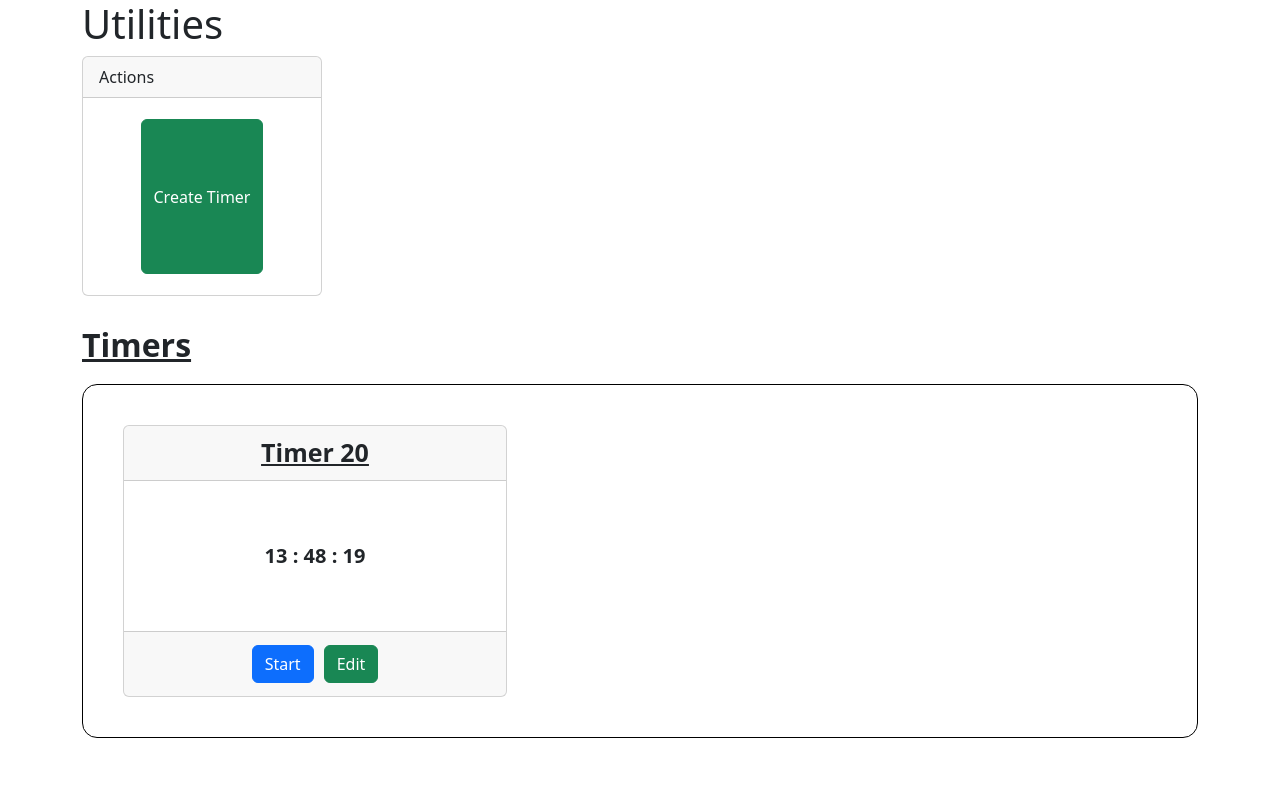
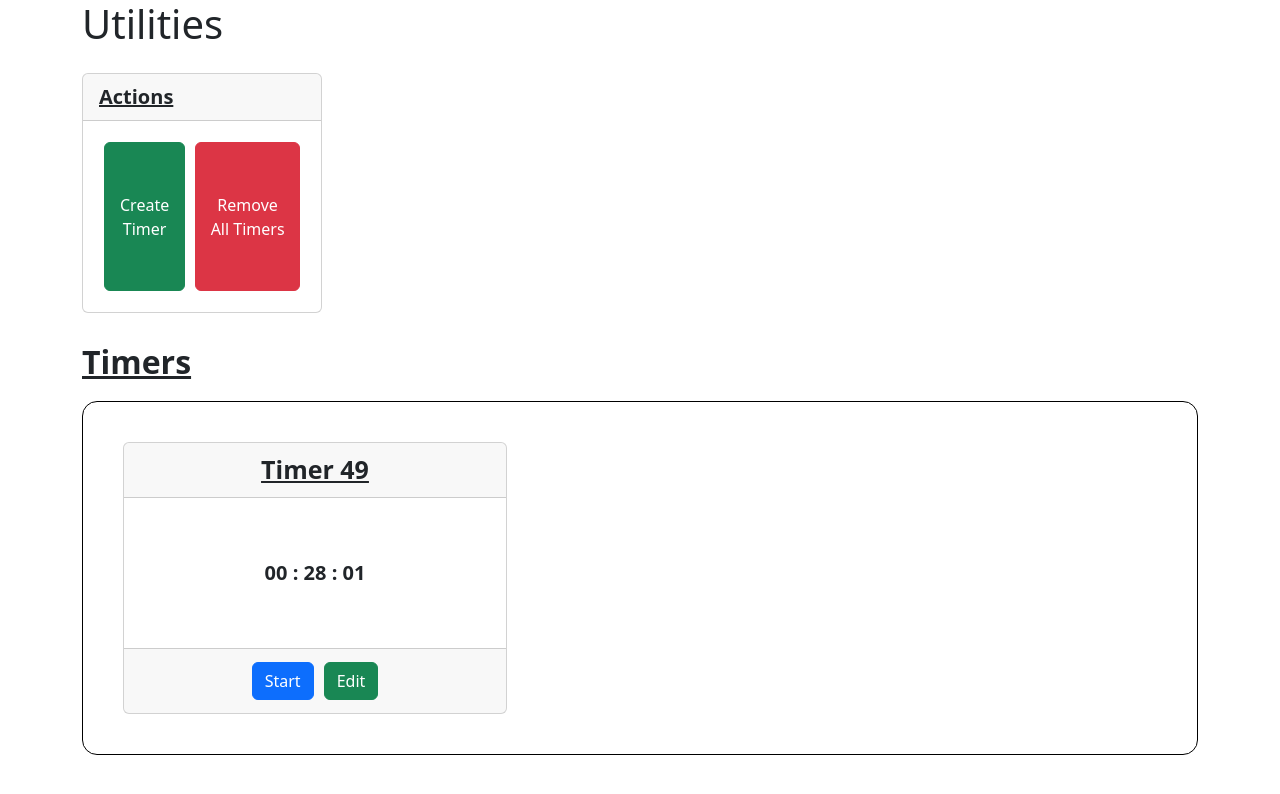
Before and after one commit to HectorJimMun/timer-website-angular, an Angular app: page / in a window 1280 px wide. Both pictures are taken after a click on the button "Create Timer". Shown: the top 794 px of the page. Built offline with nearby package versions, Linux system fonts and the light colour scheme.

Commit message:
Added logic to remove timers

```diff
--- a/src/app/app.component.css
+++ b/src/app/app.component.css
@@ -7,3 +7,9 @@
     vertical-align: center;
     justify-content: center;
 }
+
+.alarm-actions-title {
+    font-weight: bold;
+    font-size: 20px;
+    text-decoration: underline;
+}
--- a/src/app/app.component.html
+++ b/src/app/app.component.html
@@ -1,14 +1,15 @@
 <div class="container">
     <h1>Utilities</h1>
-    <div class="card" style="width: 15rem; height: 15rem;">
-        <div class="card-header">
+    <div class="card" style="width: 15rem; height: 15rem; margin-top: 25px;">
+        <div class="card-header alarm-actions-title">
           Actions
         </div>
         <div class="card-body alarm-actions-body">
           <button type="button" class="btn btn-success action-btn" (click)="createTimer()">Create Timer</button>
+          <button type="button" class="btn btn-danger action-btn" (click)="removeAllTimers()">Remove All Timers</button>
         </div>
     </div>
-    <app-timer-list [timerListData]="timerList"/>
+    <app-timer-list [timerListData]="timerList" (removeTimerEvent)="removeTimer($event)"/>
 </div>
 
 <router-outlet />
--- a/src/app/app.component.ts
+++ b/src/app/app.component.ts
@@ -1,8 +1,9 @@
-import { Component, OnInit } from '@angular/core';
+import { Component, inject, OnInit } from '@angular/core';
 import { RouterOutlet } from '@angular/router';
 import { CommonModule } from '@angular/common';
 import { Timer } from './models/timer.model';
 import { TimerListComponent } from "./components/timer-list/timer-list.component";
+import { TimerServiceService } from './services/timer-service.service';
 
 @Component({
   selector: 'app-root',
@@ -12,31 +13,31 @@ import { TimerListComponent } from "./components/timer-list/timer-list.component
   styleUrl: './app.component.css'
 })
 export class AppComponent implements OnInit {
+    private _timerService = inject(TimerServiceService);
     timerList: Timer[] = [];
 
     ngOnInit(): void {
+        this.timerList = this._timerService.getTimers();
     }
 
-    createTimer() {
-        // Create timer
-        let timerId = Math.trunc(Math.random() * 100);
-        let hours =   Math.trunc(Math.random() * (24 - 0) + 0);
-        let minutes = Math.trunc(Math.random() * (59 - 0) + 0);
-        let seconds = Math.trunc(Math.random() * (59 - 0) + 0);
+    // Calls the service to create a new timer
+    createTimer(): void {
+        this._timerService.createTimer();
+        this.timerList = this._timerService.getTimers();
+    }
 
-        var timer: Timer = {
-          id : timerId,
-          title : "Timer " + timerId,
-          originalHours: hours,
-          currentHours : hours,
-          originalMinutes: minutes,
-          currentMinutes : minutes,
-          originalSeconds: seconds,
-          currentSeconds : seconds,
-          active : false,
-          sound : "assets/sounds/sound_01.wav"
-        };
+    /**
+     * Calls the service to remove the timer.
+     * @param {number} timerId ID of the timer to be removed.
+     */
+    removeTimer(timerId: number): void {
+        this._timerService.removeTimer(timerId);
+        this.ngOnInit();
+    }
 
-        this.timerList.push(timer);
+    // Calls the service to remove all the timers
+    removeAllTimers(): void {
+        this._timerService.removeAllTimers();
+        this.ngOnInit();
     }
 }
--- a/src/app/components/timer-list/timer-list.component.html
+++ b/src/app/components/timer-list/timer-list.component.html
@@ -1,8 +1,8 @@
 @if (timerList.length > 0) {
     <h2>Timers</h2>
     <div class="container responsive-grid">
-        @for (timer of timerList; track $index) {
-            <app-timer [timerData]="timer" />
+        @for (timer of timerList; track timer.id) {
+            <app-timer [timerData]="timer" (removeTimerEvent)="removeTimer($event)"/>
         }
     </div>
 }
--- a/src/app/components/timer-list/timer-list.component.ts
+++ b/src/app/components/timer-list/timer-list.component.ts
@@ -1,4 +1,4 @@
-import { Component, inject, Input, OnInit } from '@angular/core';
+import { Component, inject, Input, OnInit, Output, EventEmitter } from '@angular/core';
 import { CommonModule } from '@angular/common';
 import { TimerComponent } from '../timer/timer.component';
 import { LocalStorageService } from '../../services/local-storage.service';
@@ -13,6 +13,7 @@ import { Timer } from '../../models/timer.model';
 })
 export class TimerListComponent implements OnInit {
     @Input({ required: true }) timerListData!: Timer[];
+    @Output() removeTimerEvent = new EventEmitter<number>();
     timerList: Timer[] = [];
 
     private _localStorage = inject(LocalStorageService);
@@ -21,4 +22,12 @@ export class TimerListComponent implements OnInit {
     ngOnInit(): void {
         this.timerList = this.timerListData;
     }
+
+    /**
+     * Emits the timer ID to be removed from the parent.
+     * @param {number} timerId Timer ID to be emitted.
+     */
+    removeTimer(timerId: number) {
+        this.removeTimerEvent.emit(timerId as number);
     }
+}
--- a/src/app/components/timer/timer.component.html
+++ b/src/app/components/timer/timer.component.html
@@ -43,7 +43,7 @@
                     <button type="submit" class="btn btn-success action-btn">Save</button>
                 </form>
                 <button type="button" class="btn btn-warning action-btn" (click)="setEditing(false)">Cancel</button>
-                <button type="button" class="btn btn-danger action-btn">Remove</button>
+                <button type="button" class="btn btn-danger action-btn" (click)="removeTimer(timer.id)">Remove</button>
             }
             @else {
                 @if (timer.active) {
--- /dev/null
+++ b/src/app/services/timer-service.service.ts
@@ -0,0 +1,95 @@
+import { Injectable } from '@angular/core';
+import { Timer } from '../models/timer.model';
+
+@Injectable({
+    providedIn: 'root'
+})
+export class TimerServiceService {
+    private _timerList: Timer[] = [];
+
+    /**
+     * Returns the timers.
+     * @returns {Timer[]} List containing the timers.
+     */
+    getTimers(): Timer[] {
+        return this._timerList;
+    }
+
+    // Creates a timer and adds it to the list.
+    createTimer(): void {
+        // Create timer
+        let timerId = Math.trunc(Math.random() * 100);
+        let hours =   Math.trunc(Math.random() * (24 - 0) + 0);
+        let minutes = Math.trunc(Math.random() * (59 - 0) + 0);
+        let seconds = Math.trunc(Math.random() * (59 - 0) + 0);
+
+        // Fill the class
+        var newtimer: Timer = {
+            id : timerId,
+            title : "Timer " + timerId,
+            originalHours: hours,
+            currentHours : hours,
+            originalMinutes: minutes,
+            currentMinutes : minutes,
+            originalSeconds: seconds,
+            currentSeconds : seconds,
+            active : false,
+            sound : "assets/sounds/sound_01.wav"
+        };
+
+        // Add the new timer to the list
+        this._timerList.push(newtimer);
+    }
+
+    /**
+     * Retrieves the timer from the list given the timer ID.
+     * @param {number} timerId ID of the timer to be retrieved.
+     * @returns {Timer} Timer object.
+     */
+    getTimer(timerId: number): Timer {
+        var timerFound: boolean = false;
+        var idxToGet = 0;
+
+        for (const timer of this._timerList) {
+            if (!timerFound) {
+                if (timer.id == timerId) {
+                    timerFound = true;
+                }
+                else {
+                    idxToGet++;
+                }
+            }
+        }
+
+        return this._timerList[idxToGet];
+    }
+
+    /**
+     * Removes the timer from the list given the timer ID.
+     * @param {number} timerId ID of the timer to be removed.
+     */
+    removeTimer(timerId: number): void {
+        var timerFound: boolean = false;
+        var idxToRemove: number = 0;
+
+        for (const timer of this._timerList) {
+            if (!timerFound) {
+                if (timer.id == timerId) {
+                    timerFound = true;
+                }
+                else {
+                    idxToRemove++;
+                }
+            }
+        }
+
+        // Remove timer
+        this._timerList.splice(idxToRemove, 1);
+    }
+
+    // Removes all the timers
+    removeAllTimers(): void {
+        var itemsCount: number = this._timerList.length;
+        this._timerList.splice(0, itemsCount);
+    }
+}
```
Also changed, not shown: src/app/components/timer/timer.component.ts (+37 -6 lines). Lines whose indentation alone changed are shown as unchanged.
